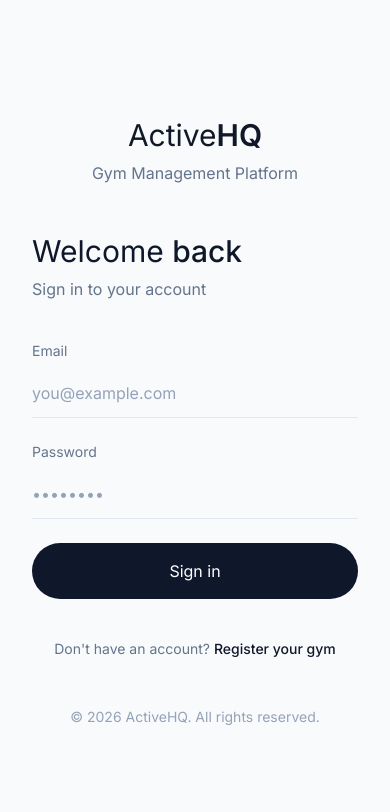
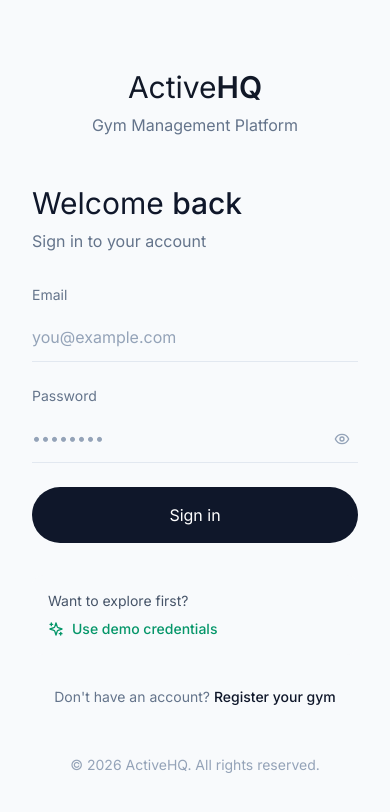
Before and after one commit to riyamoun/ActiveHQ, a React (Vite) app in the folder frontend/: page /login in a window 390 px wide. Shown: the top 812 px of the page. Built offline with nearby package versions, Linux system fonts and the light colour scheme.

Commit message:
Add login options: Owner Login and Try Demo in header/footer, enhanced login page with demo credentials

```diff
--- a/frontend/src/pages/auth/LoginPage.tsx
+++ b/frontend/src/pages/auth/LoginPage.tsx
@@ -1,18 +1,35 @@
-import { useState } from 'react'
-import { Link, useNavigate } from 'react-router-dom'
+import { useState, useEffect } from 'react'
+import { Link, useNavigate, useSearchParams } from 'react-router-dom'
 import { useAuthStore } from '@/store/authStore'
 import { authService, gymService } from '@/services/authService'
 import { getErrorMessage } from '@/lib/api'
 import toast from 'react-hot-toast'
+import { Sparkles, Eye, EyeOff } from 'lucide-react'
+
+// Demo credentials
+const DEMO_EMAIL = 'owner@fitfirst.com'
+const DEMO_PASSWORD = 'demo123456'
 
 export default function LoginPage() {
+  const [searchParams] = useSearchParams()
+  const isDemo = searchParams.get('demo') === 'true'
+
   const [email, setEmail] = useState('')
   const [password, setPassword] = useState('')
+  const [showPassword, setShowPassword] = useState(false)
   const [isLoading, setIsLoading] = useState(false)
   const [errors, setErrors] = useState<Record<string, string>>({})
 
   const login = useAuthStore((state) => state.login)
   const navigate = useNavigate()
+
+  // Auto-fill demo credentials when demo mode
+  useEffect(() => {
+    if (isDemo) {
+      setEmail(DEMO_EMAIL)
+      setPassword(DEMO_PASSWORD)
+    }
+  }, [isDemo])
 
   const validate = () => {
     const newErrors: Record<string, string> = {}
@@ -58,12 +75,41 @@ export default function LoginPage() {
     }
   }
 
+  const fillDemoCredentials = () => {
+    setEmail(DEMO_EMAIL)
+    setPassword(DEMO_PASSWORD)
+  }
+
   return (
     <div>
       <h2 className="text-3xl font-light text-slate-900 mb-2">
-        Welcome <span className="font-medium">back</span>
+        {isDemo ? (
+          <>Try <span className="font-medium">ActiveHQ</span></>
+        ) : (
+          <>Welcome <span className="font-medium">back</span></>
+        )}
       </h2>
-      <p className="text-slate-500 mb-10">Sign in to your account</p>
+      <p className="text-slate-500 mb-8">
+        {isDemo ? 'Experience the full platform with demo access' : 'Sign in to your account'}
+      </p>
+
+      {/* Demo Credentials Card */}
+      {isDemo && (
+        <div className="mb-8 p-4 bg-emerald-50 border border-emerald-100 rounded-xl">
+          <div className="flex items-start gap-3">
+            <div className="w-8 h-8 bg-emerald-100 rounded-full flex items-center justify-center flex-shrink-0">
+              <Sparkles className="w-4 h-4 text-emerald-600" />
+            </div>
+            <div className="flex-1">
+              <p className="font-medium text-emerald-900 text-sm mb-2">Demo credentials filled</p>
+              <div className="text-xs text-emerald-700 space-y-1">
+                <p><span className="text-emerald-500">Email:</span> {DEMO_EMAIL}</p>
+                <p><span className="text-emerald-500">Password:</span> {DEMO_PASSWORD}</p>
+              </div>
+            </div>
+          </div>
+        </div>
+      )}
 
       <form onSubmit={handleSubmit} className="space-y-6">
         <div>
@@ -81,14 +127,23 @@ export default function LoginPage() {
 
         <div>
           <label className="block text-sm text-slate-500 mb-2">Password</label>
+          <div className="relative">
             <input
-            type="password"
+              type={showPassword ? 'text' : 'password'}
               value={password}
               onChange={(e) => setPassword(e.target.value)}
               placeholder="••••••••"
               autoComplete="current-password"
-            className="w-full px-0 py-3 bg-transparent border-0 border-b border-slate-200 text-slate-900 placeholder-slate-400 focus:outline-none focus:border-slate-900 transition-colors"
+              className="w-full px-0 py-3 pr-10 bg-transparent border-0 border-b border-slate-200 text-slate-900 placeholder-slate-400 focus:outline-none focus:border-slate-900 transition-colors"
             />
+            <button
+              type="button"
+              onClick={() => setShowPassword(!showPassword)}
+              className="absolute right-0 top-1/2 -translate-y-1/2 p-2 text-slate-400 hover:text-slate-600 transition-colors"
+            >
+              {showPassword ? <EyeOff className="w-4 h-4" /> : <Eye className="w-4 h-4" />}
+            </button>
+          </div>
           {errors.password && <p className="text-red-500 text-sm mt-1">{errors.password}</p>}
         </div>
 
@@ -97,11 +152,26 @@ export default function LoginPage() {
           disabled={isLoading}
           className="w-full py-4 bg-slate-900 text-white rounded-full hover:bg-emerald-600 disabled:opacity-50 transition-all mt-4"
         >
-          {isLoading ? 'Signing in...' : 'Sign in'}
+          {isLoading ? 'Signing in...' : isDemo ? 'Start Demo' : 'Sign in'}
         </button>
       </form>
 
-      <p className="mt-10 text-center text-sm text-slate-500">
+      {/* Demo access link for non-demo mode */}
+      {!isDemo && (
+        <div className="mt-8 p-4 bg-slate-50 rounded-xl">
+          <p className="text-sm text-slate-600 mb-2">Want to explore first?</p>
+          <button
+            type="button"
+            onClick={fillDemoCredentials}
+            className="flex items-center gap-2 text-emerald-600 text-sm font-medium hover:text-emerald-700 transition-colors"
+          >
+            <Sparkles className="w-4 h-4" />
+            Use demo credentials
+          </button>
+        </div>
+      )}
+
+      <p className="mt-8 text-center text-sm text-slate-500">
         Don't have an account?{' '}
         <Link to="/register" className="text-slate-900 font-medium hover:text-emerald-600 transition-colors">
           Register your gym
--- a/frontend/src/pages/public/components/PublicLayout.tsx
+++ b/frontend/src/pages/public/components/PublicLayout.tsx
@@ -1,5 +1,5 @@
 import { Link, NavLink, Outlet, useLocation } from 'react-router-dom';
-import { Menu, X } from 'lucide-react';
+import { Menu, X, LogIn, User } from 'lucide-react';
 import { useState, useEffect } from 'react';
 
 const navLinks = [
@@ -67,17 +67,29 @@ export function PublicLayout() {
               ))}
             </nav>
 
-            {/* CTA */}
-            <div className="hidden md:block">
+            {/* Login Options */}
+            <div className="hidden md:flex items-center gap-4">
               <Link
-                to="/contact"
-                className={`px-6 py-2.5 text-sm tracking-wide rounded-full border transition-all ${
+                to="/login"
+                className={`flex items-center gap-2 px-4 py-2 text-sm tracking-wide transition-colors ${
                   isHome && !scrolled
-                    ? 'border-white/30 text-white hover:bg-white hover:text-slate-900'
-                    : 'border-slate-900 text-slate-900 hover:bg-slate-900 hover:text-white'
+                    ? 'text-white/80 hover:text-white'
+                    : 'text-slate-600 hover:text-slate-900'
                 }`}
               >
-                Get Started
+                <LogIn className="w-4 h-4" />
+                Owner Login
+              </Link>
+              <Link
+                to="/login?demo=true"
+                className={`flex items-center gap-2 px-5 py-2.5 text-sm tracking-wide rounded-full border transition-all ${
+                  isHome && !scrolled
+                    ? 'border-emerald-400 text-emerald-400 hover:bg-emerald-400 hover:text-white'
+                    : 'border-emerald-600 text-emerald-600 hover:bg-emerald-600 hover:text-white'
+                }`}
+              >
+                <User className="w-4 h-4" />
+                Try Demo
               </Link>
             </div>
 
@@ -110,13 +122,23 @@ export function PublicLayout() {
                   {link.label}
                 </NavLink>
               ))}
-              <Link
-                to="/contact"
-                onClick={() => setMobileMenuOpen(false)}
-                className="block w-full py-3 bg-slate-900 text-white text-center rounded-full mt-6"
-              >
-                Get Started
-              </Link>
+              <div className="border-t border-slate-100 mt-4 pt-4 space-y-3">
+                <Link
+                  to="/login"
+                  onClick={() => setMobileMenuOpen(false)}
+                  className="flex items-center gap-2 py-2 text-slate-600"
+                >
+                  <LogIn className="w-5 h-5" />
+                  Owner Login
+                </Link>
+                <Link
+                  to="/login?demo=true"
+                  onClick={() => setMobileMenuOpen(false)}
+                  className="block w-full py-3 bg-emerald-600 text-white text-center rounded-full"
+                >
+                  Try Demo
+                </Link>
+              </div>
             </div>
           </div>
         )}
@@ -137,7 +159,7 @@ export function PublicLayout() {
       ═══════════════════════════════════════════════════════════════════ */}
       <footer className="bg-slate-950 text-white">
         <div className="max-w-7xl mx-auto px-8 py-20">
-          <div className="grid md:grid-cols-4 gap-12">
+          <div className="grid md:grid-cols-5 gap-12">
             {/* Brand */}
             <div className="md:col-span-2">
               <div className="text-2xl mb-6">
```
Lines whose indentation alone changed are shown as unchanged.
